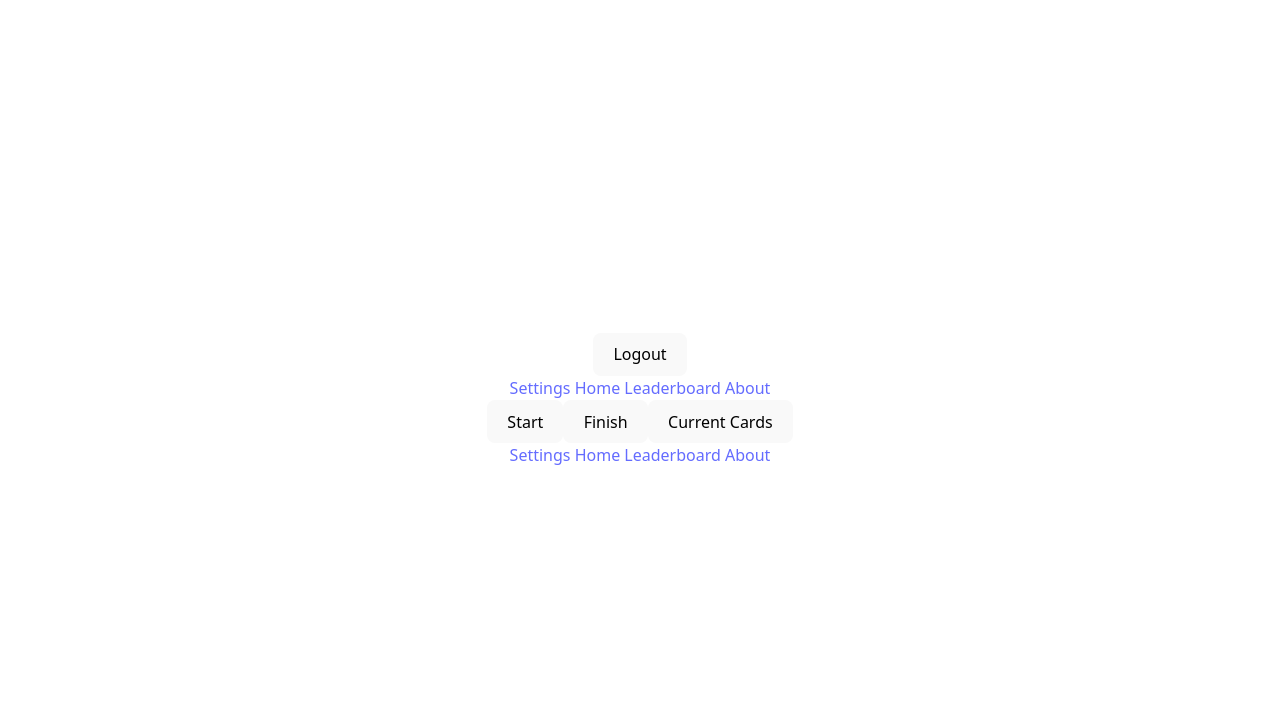
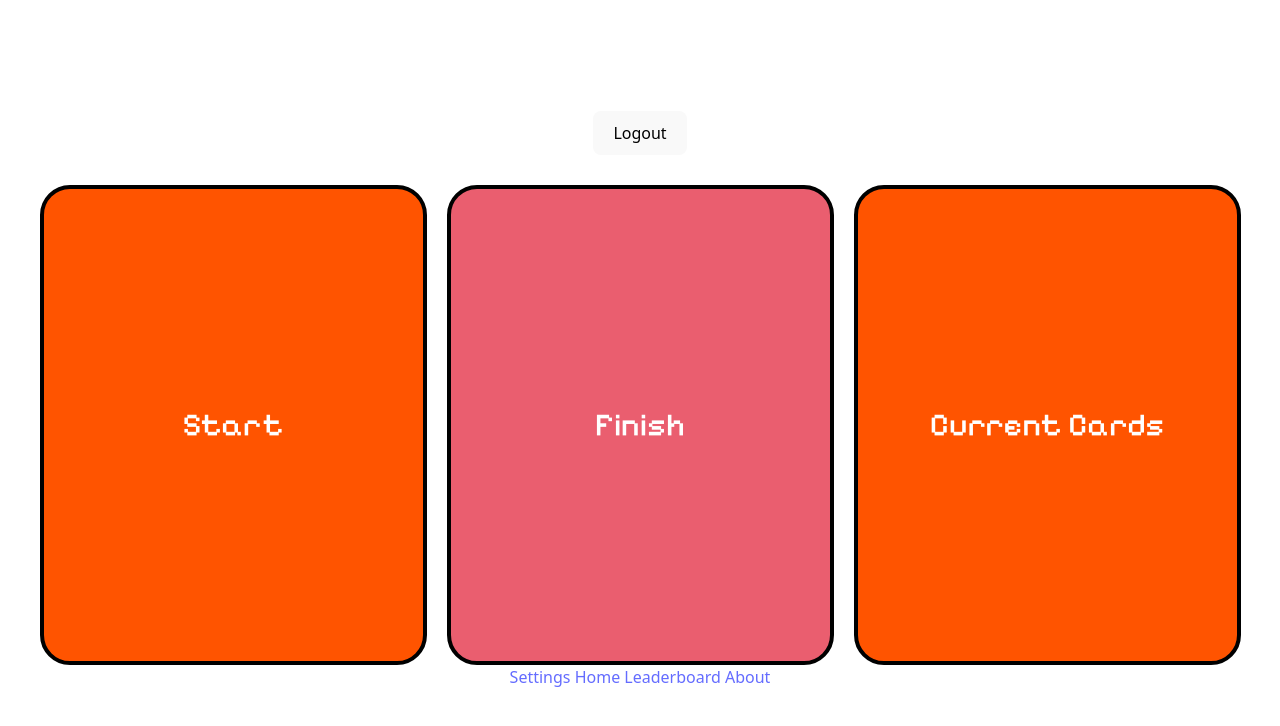
Before and after one commit to adhayes1919/lovelanguage, a React (Vite) app in the folder client/: page / in a window 1280 px wide. Shown: the top 726 px of the page. Built offline with nearby package versions, Linux system fonts and the light colour scheme.

Commit message:
fixed study

```diff
--- a/client/src/pages/home/Study.jsx
+++ b/client/src/pages/home/Study.jsx
@@ -32,13 +32,16 @@ const CurrentCards = () => {
 
 		flipCard();
 
-		const easeFactor = 2.5; // TODO: initialize this properly
+		const easeFactor = 2.5; // TODO: initialize per card
 		const newEase = calculateEase(easeFactor, feedbackValue);
 		console.log(`new ease factor = ${newEase}`);
 	};
 
 	return (
 		<div>
+			<span>your word</span>
+			<button>Listen</button> {/* TODO: hook up audio */}
+
 			<button onClick={flipCard}>
 				{cardSide === 'front' ? 'Front of card' : 'Back of card'}
 			</button>
@@ -53,8 +56,6 @@ const CurrentCards = () => {
 					{showUndo && <button onClick={undo}>Undo</button>}
 				</div>
 			)}
-
-			<button>Listen</button> {/* TODO: add audio playback */}
 		</div>
 	);
 };
@@ -66,7 +67,7 @@ const StartCard = ({ partner }) => {
 
 	const handleSubmit = (e) => {
 		e.preventDefault();
-		// TODO: actually send to db
+		// TODO: send to DB
 		setFront('');
 		setAudioFile(null);
 		setImageFile(null);
@@ -115,7 +116,7 @@ const FinishCard = ({ partner }) => {
 
 	const handleSubmit = (e) => {
 		e.preventDefault();
-		// TODO: save to db
+		// TODO: send to DB
 	};
 
 	return (
@@ -133,7 +134,6 @@ const FinishCard = ({ partner }) => {
 						value={back}
 						onChange={(e) => setBack(e.target.value)}
 					/>
-
 					<div style={{ marginTop: '10px' }}>
 						Attach audio?
 						<input
@@ -142,7 +142,6 @@ const FinishCard = ({ partner }) => {
 							onChange={(e) => setAudioFile(e.target.files[0])}
 						/>
 					</div>
-
 					<div style={{ marginTop: '10px' }}>
 						Attach image?
 						<input
@@ -151,7 +150,6 @@ const FinishCard = ({ partner }) => {
 							onChange={(e) => setImageFile(e.target.files[0])}
 						/>
 					</div>
-
 					<button type="submit" className="finishcard-submit">
 						Return to {partner}
 					</button>
@@ -171,14 +169,15 @@ const Study = () => {
 
 	return (
 		<div>
-			<Navbar />
 			<div>
-				<button onClick={handleStartClick}>Start</button>
-				<button onClick={handleFinishClick}>Finish</button>
-				<button onClick={handleCurrentClick}>Current Cards</button>
-			</div>
+				{!activeView && (
+					<div className="study-buttons">
+						<button className="study-button" onClick={handleStartClick}>Start</button>
+						<button className="finish-button" onClick={handleFinishClick}>Finish</button>
+						<button className="study-button" onClick={handleCurrentClick}>Current Cards</button>
+					</div>
+				)}
 
-			<div>
 				{activeView === 'start' && <StartCard partner={partner} />}
 				{activeView === 'finish' && <FinishCard partner={partner} />}
 				{activeView === 'current' && <CurrentCards />}
```
Also changed, not shown: client/src/pages/home/Study.css (line endings or trailing spaces).
